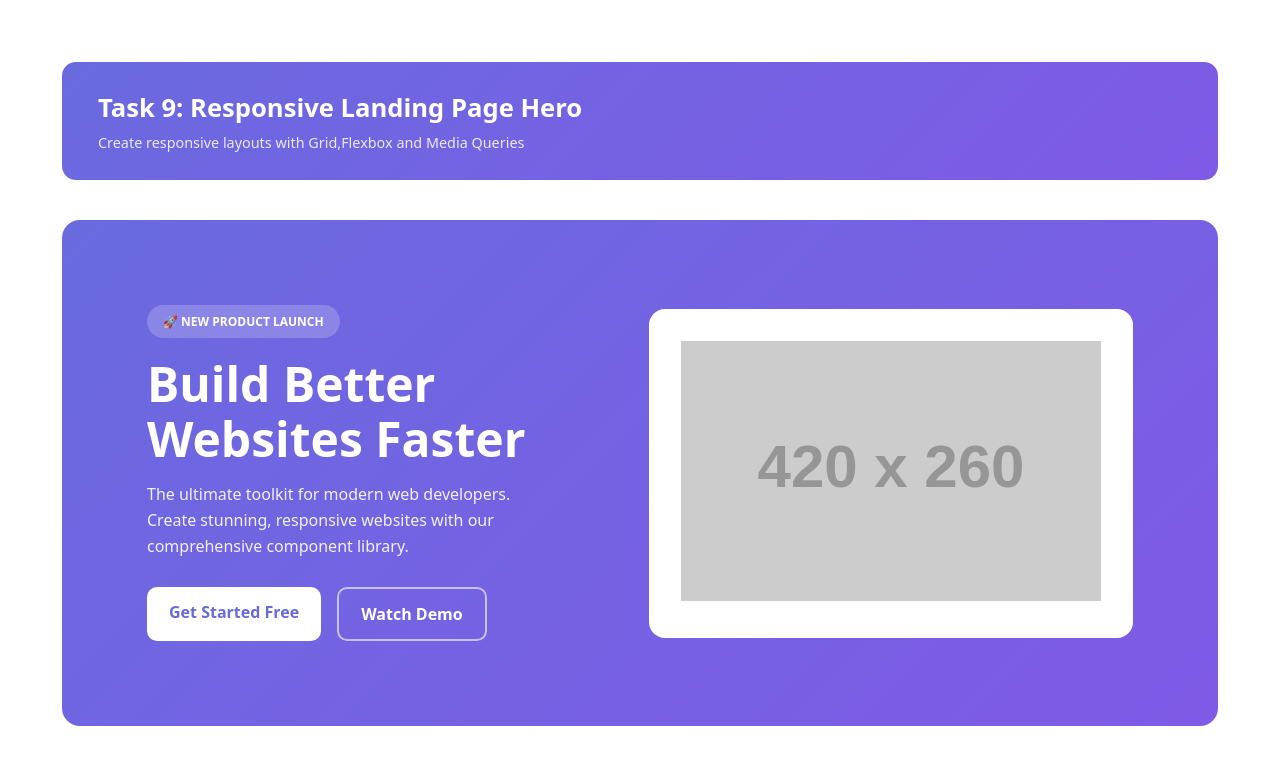
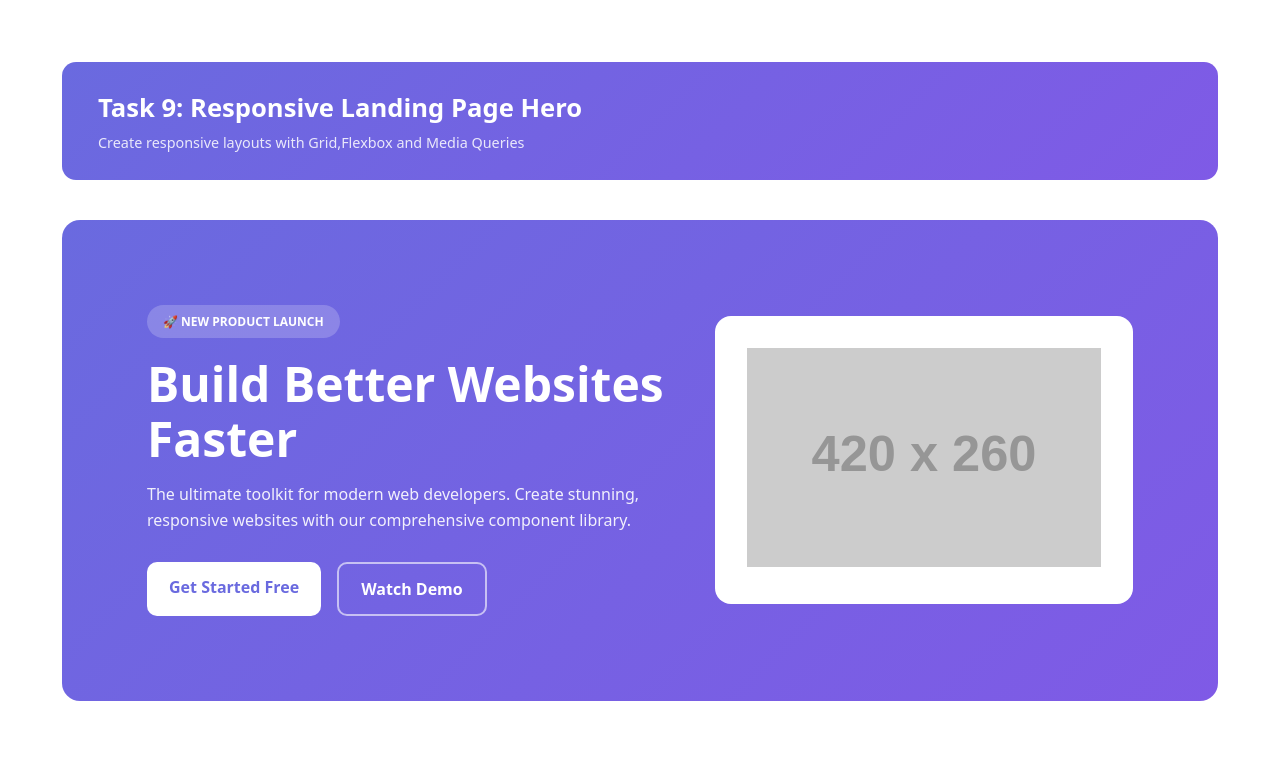
Before and after one commit to hellynandu/css-tasks, a plain HTML site: page task-09/index.html in a window 1280 px wide. Drawn offline with Linux system fonts and the light colour scheme; placeholder pictures from the web are drawn by us.

Commit message:
updated task 09

```diff
--- a/task-09/index.html
+++ b/task-09/index.html
@@ -20,10 +20,10 @@
     </div>
 
     <div class="title">
-      <h1>Build Better <br> Websites Faster</h1>
+      <h1>Build Better Websites Faster</h1>
       <p>
-        The ultimate toolkit for modern web developers. <br>
-        Create stunning, responsive websites with our <br> comprehensive component library.
+        The ultimate toolkit for modern web developers.
+        Create stunning, responsive websites with our comprehensive component library.
       </p>
     </div>
 
--- a/task-09/style.css
+++ b/task-09/style.css
@@ -85,8 +85,12 @@ body {
   background: #ffffff;
   border-radius: 16px;
   padding: 32px;
-  min-width: 360px;
 }
+
+  .hero-image img {
+    width: 100%;
+    max-width: 420px;
+  }
 @media (max-width: 768px) {
   .hero-section {
     flex-direction: column;
@@ -96,7 +100,5 @@ body {
     justify-content: center;
     flex-wrap: wrap;
   }
-  .hero-image {
-    width: 100%;
-  }
+
 }
```
